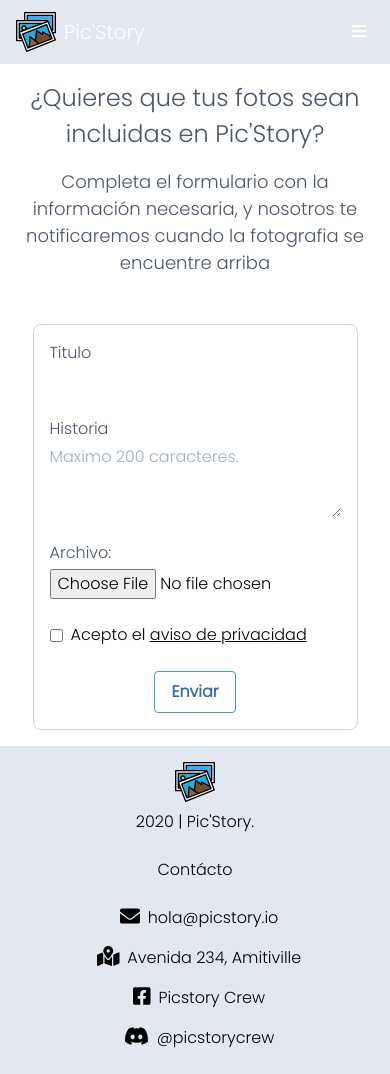
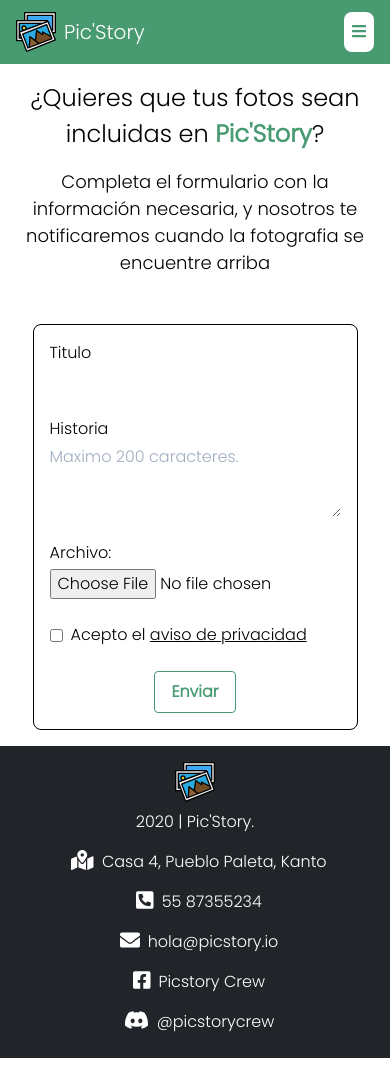
Before and after one commit to atooomik/galery-apithy, a Nuxt app: page /contribuciones in a window 390 px wide. Built offline with nearby package versions, Linux system fonts and the light colour scheme; what @tailwindcss/custom-forms would draw is missing.

Commit message:
responsive for header and footer

```diff
--- a/assets/styles/components/_the-header.scss
+++ b/assets/styles/components/_the-header.scss
@@ -1,5 +1,4 @@
-.header-menu {
-  &__mobile {
+.header-mobile {
   position: fixed;
   top: 0;
   right: 0;
@@ -15,9 +14,15 @@
   transform-origin: left;
 
   &.is-open {
-      &.header-menu__mobile {
+    &.header-mobile {
       transform: translateX(0);
     }
   }
 }
+
+#header {
+  webkit-transition: all 0.5s ease;
+  -moz-transition: all 0.5s ease;
+  -o-transition: all 0.5s ease;
+  transition: all 0.5s ease;
 }
--- a/components/TheFooter.vue
+++ b/components/TheFooter.vue
@@ -1,29 +1,34 @@
 <template>
-  <footer class="w-full p-4 bg-gray-300">
+  <footer class="w-full p-4 bg-ui-contrast">
     <div class="flex flex-col justify-center items-center">
       <img
         class="w-10 h-10 mx-4"
         src="~/assets/images/gallery.svg"
         alt="Logo de marca"
       />
-      <p class="my-2">2020 | Pic'Story.</p>
+      <p class="my-2 text-ui-textContrast">2020 | Pic'Story.</p>
     </div>
-    <p class="my-4 text-center">Contácto</p>
 
-    <div class="flex flex-col items-center lg:flex-row lg:justify-center">
-      <div class="flex my-2 text-center lg:mx-4">
-        <fa-icon class="mx-2 text-xl text-azul" :icon="['fas', 'envelope']" />
+    <div
+      class="flex flex-col items-center md:flex-row md:flex-wrap md:justify-center"
+    >
+      <div class="flex my-2 text-center text-ui-textContrast text md:mx-4">
+        <fa-icon class="mx-2 text-xl" :icon="['fas', 'map-marked-alt']" />
+        <p>Casa 4, Pueblo Paleta, Kanto</p>
+      </div>
+      <div class="flex my-2 text-center text-ui-textContrast md:mx-4">
+        <fa-icon class="mx-2 text-xl" :icon="['fas', 'phone-square-alt']" />
+        <p>55 87355234</p>
+      </div>
+      <div class="flex my-2 text-center text-ui-textContrast md:mx-4">
+        <fa-icon class="mx-2 text-xl" :icon="['fas', 'envelope']" />
         <p>hola@picstory.io</p>
       </div>
-      <div class="flex my-2 text-center lg:mx-4">
-        <fa-icon class="mx-2 text-xl" :icon="['fas', 'map-marked-alt']" />
-        <p>Avenida 234, Amitiville</p>
-      </div>
-      <div class="flex my-2 text-center lg:mx-4">
+      <div class="flex my-2 text-center text-ui-textContrast md:mx-4">
         <fa-icon class="mx-2 text-xl" :icon="['fab', 'facebook-square']" />
         <p>Picstory Crew</p>
       </div>
-      <div class="flex my-2 text-center lg:mx-4">
+      <div class="flex my-2 text-center text-ui-textContrast md:mx-4">
         <fa-icon class="mx-2 text-xl" :icon="['fab', 'discord']" />
         <p>@picstorycrew</p>
       </div>
--- a/components/TheHeader.vue
+++ b/components/TheHeader.vue
@@ -1,6 +1,8 @@
 <template>
   <header
-    class="flex justify-between items-center w-full h-16 p-4 z-10 bg-gray-300"
+    id="header"
+    class="fixed flex justify-between items-center w-full h-16 p-4 z-10 bg-ui-brand"
+    :class="{ 'bg-ui-textContrast': scrollState === 'isFarFromTop' }"
   >
     <nuxt-link class="flex items-center" to="/">
       <img
@@ -8,21 +10,38 @@
         src="~/assets/images/gallery.svg"
         alt="Logo de la pagina"
       />
-      <p class="mx-2 text-white text-xl">Pic'Story</p>
+      <p
+        class="mx-2 text-xl"
+        :class="{
+          'text-ui-brand': scrollState === 'isFarFromTop',
+          'text-ui-textContrast': scrollState === 'isInTop'
+        }"
+      >
+        Pic'Story
+      </p>
     </nuxt-link>
-
-    <button class="relative p-2 rounded-lg" @click="openMenu">
-      <fa-icon class="relative z-20 text-white" :icon="['fas', 'bars']" />
-      <nav class="header-menu__mobile" :class="{ 'is-open': showMenu }">
+    <!--Mobile menu-->
+    <button
+      class="relative p-2 rounded-lg md:invisible"
+      :class="{
+        'bg-ui-textContrast': scrollState === 'isInTop',
+        'text-ui-brand': scrollState === 'isInTop',
+        'bg-ui-brand': scrollState === 'isFarFromTop',
+        'text-ui-textContrast': scrollState === 'isFarFromTop'
+      }"
+      @click="openMenu"
+    >
+      <fa-icon class="relative z-20" :icon="['fas', 'bars']" />
+      <nav class="header-mobile" :class="{ 'is-open': showMenu }">
         <ul>
           <nuxt-link to="/contribuciones">
-            <li class="flex items-center my-4 text-white">
+            <li class="flex items-center my-4 text-ui-textContrast">
               <fa-icon class="mx-4" :icon="['fas', 'sign-in-alt']" />
               <p>Iniciar sesion</p>
             </li>
           </nuxt-link>
           <nuxt-link to="/contribuciones">
-            <li class="flex items-center my-4 text-white">
+            <li class="flex items-center my-4 text-ui-textContrast">
               <fa-icon class="mx-4" :icon="['fas', 'folder-plus']" />
               <p>Contribuciones</p>
             </li>
@@ -30,18 +49,53 @@
         </ul>
       </nav>
     </button>
+    <!---Desktop menu-->
+    <nav class="hidden md:flex">
+      <ul class="flex">
+        <nuxt-link to="/contribuciones">
+          <li class="flex items-center text-ui-textContrast">
+            <fa-icon class="mx-4" :icon="['fas', 'sign-in-alt']" />
+            <p>Iniciar sesion</p>
+          </li>
+        </nuxt-link>
+        <nuxt-link to="/contribuciones">
+          <li class="flex items-center text-ui-textContrast">
+            <fa-icon class="mx-4" :icon="['fas', 'folder-plus']" />
+            <p>Contribuciones</p>
+          </li>
+        </nuxt-link>
+      </ul>
+    </nav>
   </header>
 </template>
 
 <script>
 export default {
   name: "TheHeader",
-  data: () => {
-    return {
-      showMenu: false
-    };
+  data: () => ({
+    showMenu: false,
+    scrollState: "isInTop"
+  }),
+  mounted() {
+    window.addEventListener("scroll", this.updateScroll);
+    this.navigationHasStarted();
   },
   methods: {
+    updateScroll() {
+      if (window.scrollY < 100) {
+        this.scrollState = "isInTop";
+        //console.log(this.scrollState);
+      } else if (window.scrollY > 100) {
+        this.scrollState = "isFarFromTop";
+        //console.log(this.scrollState);
+      }
+    },
+    navigationHasStarted() {
+      if (window.scrollY > 200) {
+        this.scrollState = "isFarFromTop";
+        console.log("It's working");
+      }
+    },
     openMenu() {
       this.showMenu = !this.showMenu;
       console.log("I`m working");
--- a/layouts/default.vue
+++ b/layouts/default.vue
@@ -1,7 +1,7 @@
 <template>
   <div>
     <the-header />
-    <Nuxt />
+    <Nuxt class="pt-16" />
     <the-footer />
   </div>
 </template>
--- a/pages/contribuciones.vue
+++ b/pages/contribuciones.vue
@@ -2,17 +2,20 @@
   <section>
     <div class="p-4 text-center text-gray-700">
       <p class="mb-4 text-2xl">
-        ¿Quieres que tus fotos sean incluidas en Pic'Story?
+        ¿Quieres que tus fotos sean incluidas en
+        <span class="text-ui-brand font-semibold">Pic'Story</span>?
       </p>
       <p class="mb-4 text-lg">
         Completa el formulario con la información necesaria, y nosotros te
         notificaremos cuando la fotografia se encuentre arriba
       </p>
     </div>
-    <form class="w-10/12 p-4 my-4 mx-auto border border-gray-400 rounded-lg">
+    <form
+      class="w-10/12 p-4 my-4 mx-auto border border-gray-400 rounded-lg lg:max-w-md"
+    >
       <label class="block">
         <span class="text-gray-700">Titulo</span>
-        <input class="form-input mt-1 block w-full" />
+        <input class="form-input mt-1 block w-full" required />
       </label>
 
       <label class="block mt-6">
@@ -22,11 +25,13 @@
           rows="3"
           placeholder="Maximo 200 caracteres."
           maxlength="200"
+          minlength="50"
+          required
         ></textarea>
       </label>
       <label class="block mt-6">
         <span class="text-gray-700">Archivo:</span>
-        <input class="form-input mt-1 block w-full" type="file" />
+        <input class="form-input mt-1 block w-full" type="file" required />
       </label>
       <div class="flex mt-6">
         <label class="flex items-center">
@@ -38,7 +43,7 @@
       </div>
       <div class="flex justify-center mt-6">
         <button
-          class="bg-transparent hover:bg-blue-500 text-blue-700 font-semibold hover:text-white py-2 px-4 border border-blue-500 hover:border-transparent rounded"
+          class="text-ui-brand font-semibold py-2 px-4 border rounded hover:text-ui-textContrast hover:bg-ui-brand"
         >
           Enviar
         </button>
@@ -49,16 +54,10 @@
 </template>
 
 <script>
-import LottiePlayer from "lottie-player-vue";
-
 export default {
   name: "ContributionsView",
-  data: () => ({
-    file: null
-  }),
-  components: {
-    LottiePlayer
-  },
+  data: () => ({}),
+
   transition: "slide-fade"
 };
 </script>
--- a/pages/index.vue
+++ b/pages/index.vue
@@ -1,7 +1,9 @@
 <template>
   <div>
-    <div class="intro p-4 text-center text-gray-700">
-      <p class="mb-4 text-2xl">Bienvenido a Pic'Story</p>
+    <div class="p-4 text-center text-gray-700">
+      <p class="mb-4 text-2xl">
+        Bienvenido a <span class="text-ui-brand font-semibold">Pic'Story</span>
+      </p>
       <p class="mb-4 text-lg">
         Aqui no solo vas a poder encontrar la mejor biblioteca de fotografías
         profesionales, además podras conocer la ubicación e historia del lugar
@@ -10,8 +12,17 @@
     </div>
 
     <carousel-wrapper />
-    <div class="text-white">
-      <p>Deseas que tus fotos sean incluidas en Pic'Story, escribenos</p>
+    <div class="p-4 text-center text-gray-700">
+      <p class="mb-6">
+        ¿Deseas que tus fotos sean incluidas en Pic'Story? Visita:
+      </p>
+      <nuxt-link to="/contribuciones">
+        <fa-icon
+          class="mx-4 text-3xl text-ui-brand"
+          :icon="['fas', 'folder-plus']"
+        />
+        <p>Contribuciones</p></nuxt-link
+      >
     </div>
   </div>
 </template>
--- a/plugins/font-awesome.js
+++ b/plugins/font-awesome.js
@@ -15,7 +15,8 @@ import {
   faCaretSquareRight,
   faCaretSquareLeft,
   faEnvelope,
-  faMapMarkedAlt
+  faMapMarkedAlt,
+  faPhoneSquareAlt
 } from "@fortawesome/free-solid-svg-icons";
 
 config.showMissingIcons = true;
@@ -29,7 +30,8 @@ library.add(
   faEnvelope,
   faMapMarkedAlt,
   faFacebookSquare,
-  faDiscord
+  faDiscord,
+  faPhoneSquareAlt
 );
 
 Vue.component("fa-icon", FontAwesomeIcon);
--- a/tailwind.config.js
+++ b/tailwind.config.js
@@ -4,7 +4,15 @@ module.exports = {
     // purgeLayersByDefault: true,
   },
   purge: [],
-  theme: {},
+  theme: {
+    colors: {
+      ui: {
+        brand: "#489a71",
+        contrast: "#212529",
+        textContrast: "#fff"
+      }
+    }
+  },
   variants: {},
   plugins: [require("@tailwindcss/custom-forms")]
 };
```
Lines whose indentation alone changed are shown as unchanged.
